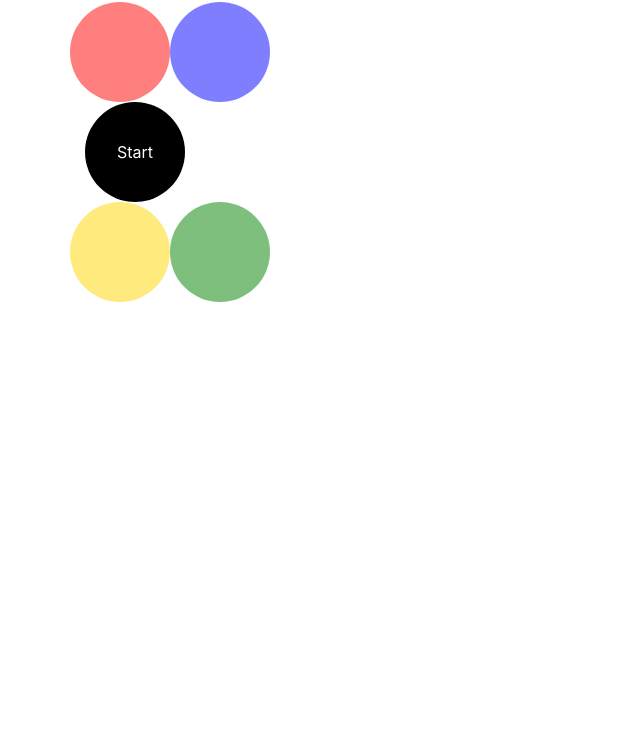
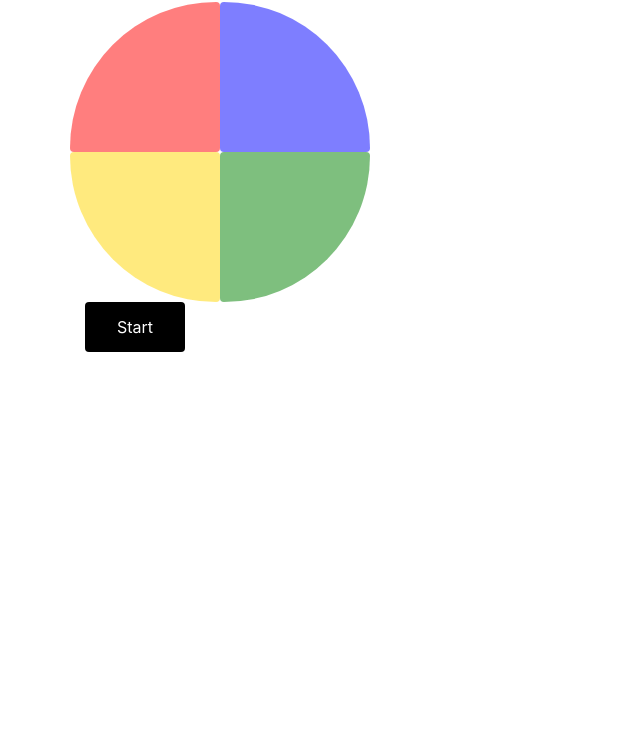
Before and after one commit to Cgmccarty/Vue-Simon, a plain HTML site: page index.html in a window 1280 px wide. Shown: the part 54-800 px from the top of the page, without its empty margins (0-640 px from the left). Drawn offline with nearby package versions, Linux system fonts and the light colour scheme.

Commit message:
Formatted game board

```diff
--- a/app.js
+++ b/app.js
@@ -24,7 +24,7 @@ let app = new Vue ({
         color: ['red', 'blue', 'yellow', 'green'],
         order: [],
         isActive: '',
-        sequence: ['', 'btn-warning', 'btn-success', 'btn-primary']
+        sequence: ['']
 
     },
 
--- a/index.html
+++ b/index.html
@@ -17,11 +17,11 @@
                 <button class="btn red" href="#" v-on:click="selected(0);">&nbsp</button>
                 <button class="btn blue" href="#" v-on:click="selected(1);">&nbsp</button>
             </div>
-            <button class="btn" id="start" href="#" v-on:click="getRandomButton()">Start</button>
             <div class="row">
                 <button class="btn yellow" href="#" v-on:click="selected(2);">&nbsp</button>
                 <button class="btn green" href="#" v-on:click="selected(3);">&nbsp</button>
             </div>
+            <button class="btn" id="start" href="#" v-on:click="getRandomButton()">Start</button>
         </div>
 
       </div>
--- a/main.css
+++ b/main.css
@@ -1,15 +1,16 @@
 
 
 .btn {
-  width: 100px;
-  height: 100px;
-  border-radius: 100% !important;
+  width: 150px;
+  height: 150px;
   display: inline;
 }
 
 #start {
   background-color: black;
   color: white;
+  width: 100px;
+  height: 50px;
 }
 
 .btn:focus {
@@ -24,6 +25,7 @@
 .red {
   background-color: red;
   opacity: 50%;
+  border-top-left-radius: 100%
 }
 
 .btn.red .red {
@@ -33,6 +35,7 @@
 .blue {
   background-color: blue;
   opacity: 50%;
+  border-top-right-radius: 100%;
 }
 
 .btn.blue .blue {
@@ -42,6 +45,7 @@
 .yellow {
   background-color: gold;
   opacity: 50%;
+  border-bottom-left-radius: 100%;
 }
 
 .btn.yellow .yellow {
@@ -51,6 +55,7 @@
 .green {
   background-color: green;
   opacity: 50%;
+  border-bottom-right-radius: 100%;
 }
 
 .btn.green .green {
```
